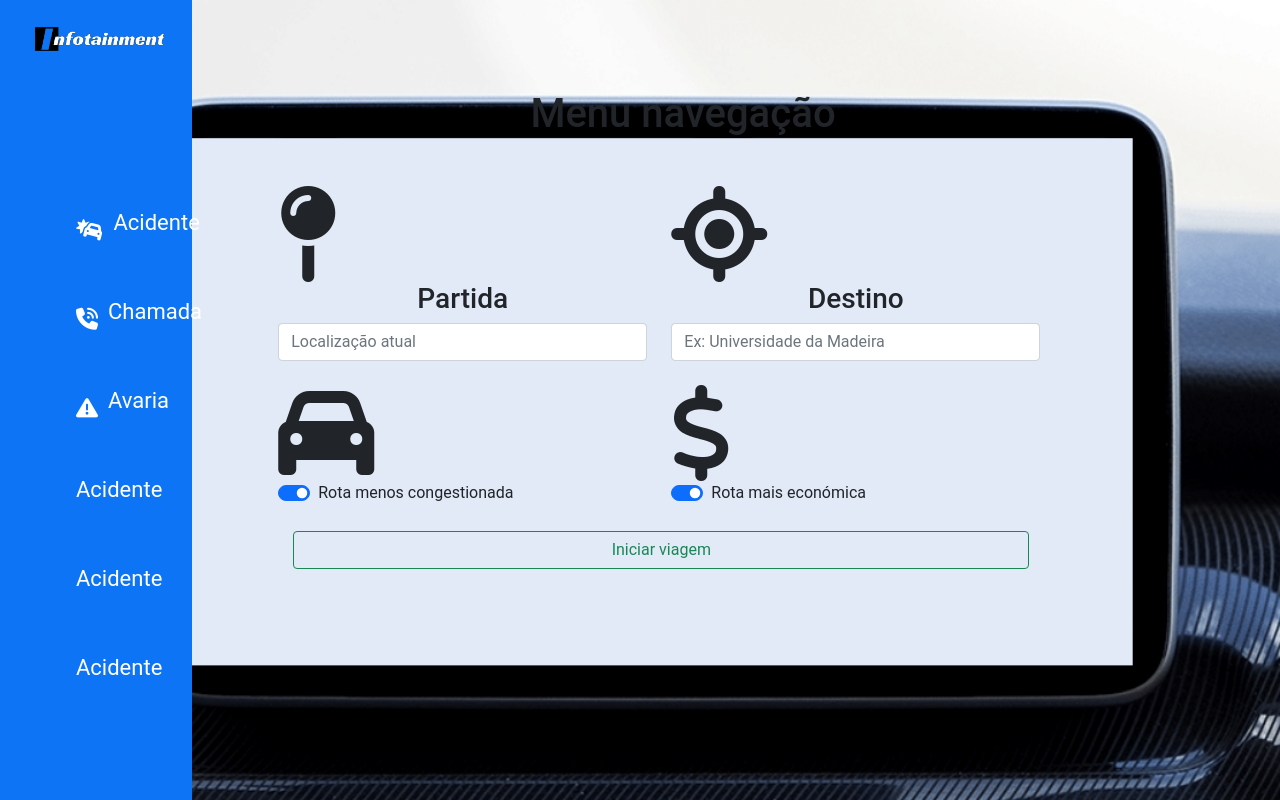
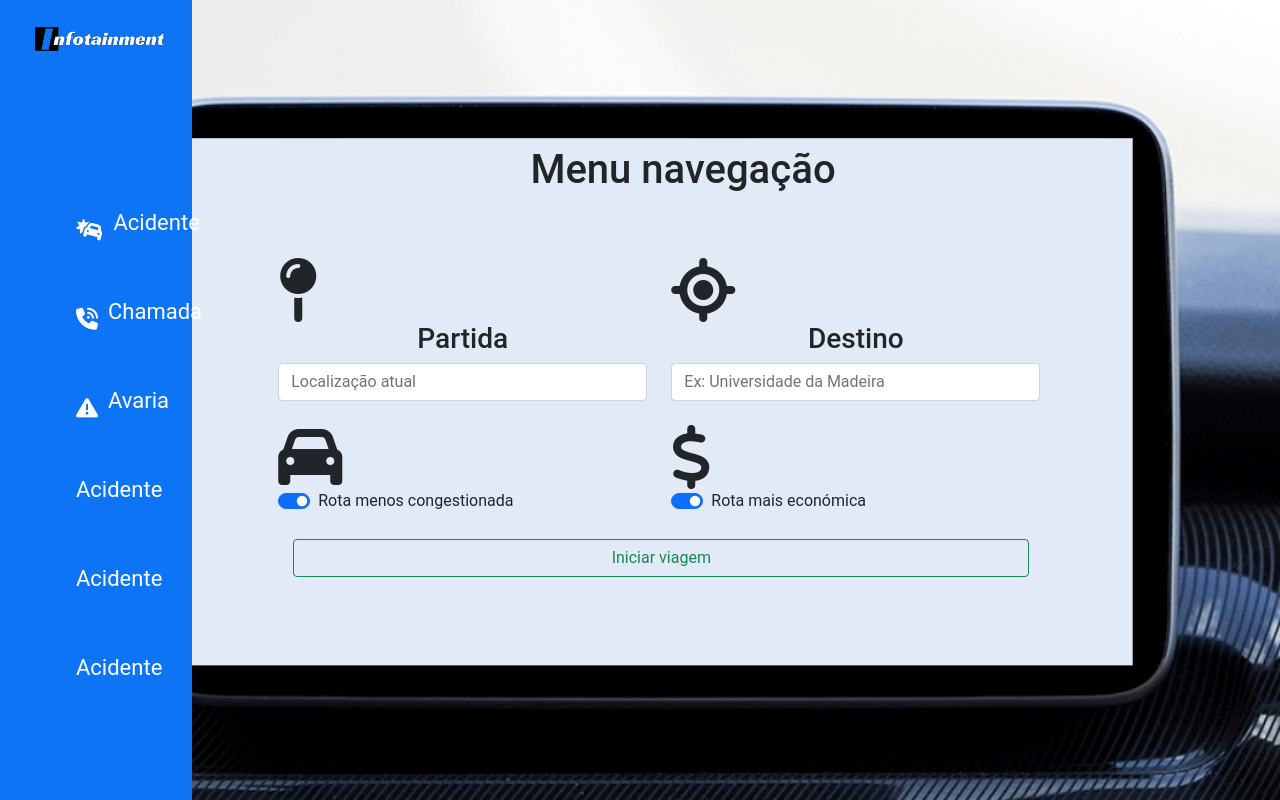
Before and after one commit to helviovn/Projeto_ER, a Laravel app: page /nav in a window 1280 px wide. Run offline with Laravel 8, Linux system fonts and the light colour scheme; some libraries are stand-ins or nearby versions.

Commit message:
Merge com Artur

```diff
--- a/resources/views/navegacao.blade.php
+++ b/resources/views/navegacao.blade.php
@@ -35,10 +35,11 @@
         <div class="container">
 
             <div class="row">
-                    <h1 style="padding-left: 28%">Menu navegação</h1>
-                <br><br><br><br>
+                    <h1 style="padding-left: 28%;padding-top: 6%">Menu navegação</h1>
+
+                <br><br><br><br><br><br><br>
                 <div class="col-5">
-                    <i class="fa-solid fa-6x fa-map-pin"></i>
+                    <i class="fa-solid fa-4x fa-map-pin"></i>
                     <i class="fa-solid fa-cars"></i>
                     <h3 style="text-align: center">Partida</h3>
 
@@ -47,14 +48,14 @@
                                aria-label="Username" aria-describedby="addon-wrapping">
                     </div>
                     <br>
-                    <i class="fa-solid fa-car fa-6x"></i>
+                    <i class="fa-solid fa-car fa-4x"></i>
                     <div class="form-check form-switch">
                         <input class="form-check-input" type="checkbox" id="flexSwitchCheckChecked" checked>
                         <label class="form-check-label" for="flexSwitchCheckChecked">Rota menos congestionada</label>
                     </div>
                 </div>
                 <div class="col-5">
-                    <i class="fa-solid fa-6x fa-location-crosshairs "></i>
+                    <i class="fa-solid fa-4x fa-location-crosshairs "></i>
                     <h3 style="text-align: center">Destino</h3>
                     <div class="input-group flex-nowrap">
 
@@ -62,7 +63,7 @@
                                aria-label="Username" aria-describedby="addon-wrapping">
                     </div>
                     <br>
-                    <i class="fa-solid fa-dollar-sign fa-6x"></i>
+                    <i class="fa-solid fa-dollar-sign fa-4x"></i>
                     <div class="form-check form-switch">
 
                         <input class="form-check-input" type="checkbox" id="flexSwitchCheckChecked" checked>
@@ -76,7 +77,6 @@
                 <button type="button" class="btn btn-outline-success">Iniciar viagem</button>
             </a>
             </div>
-
 
         </div>
     </div>
```
